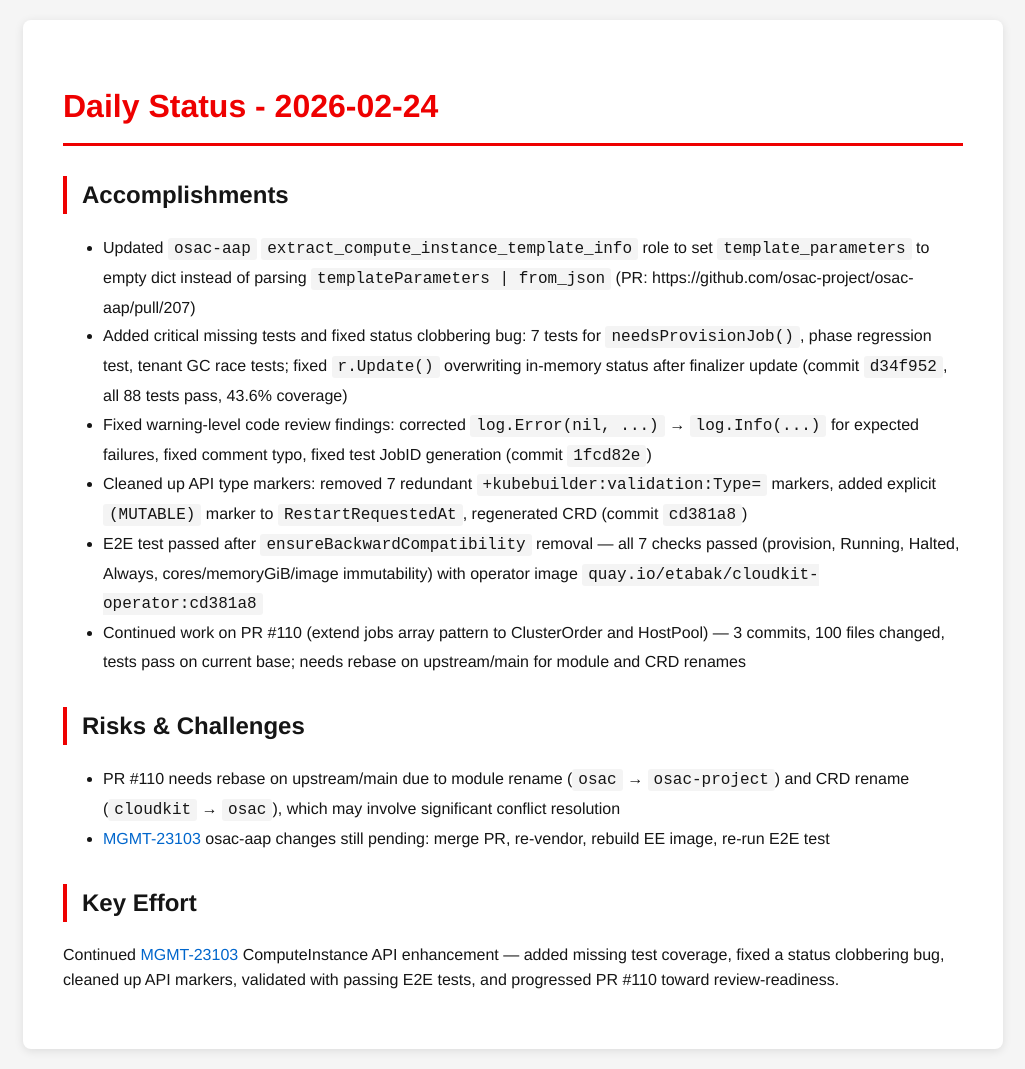
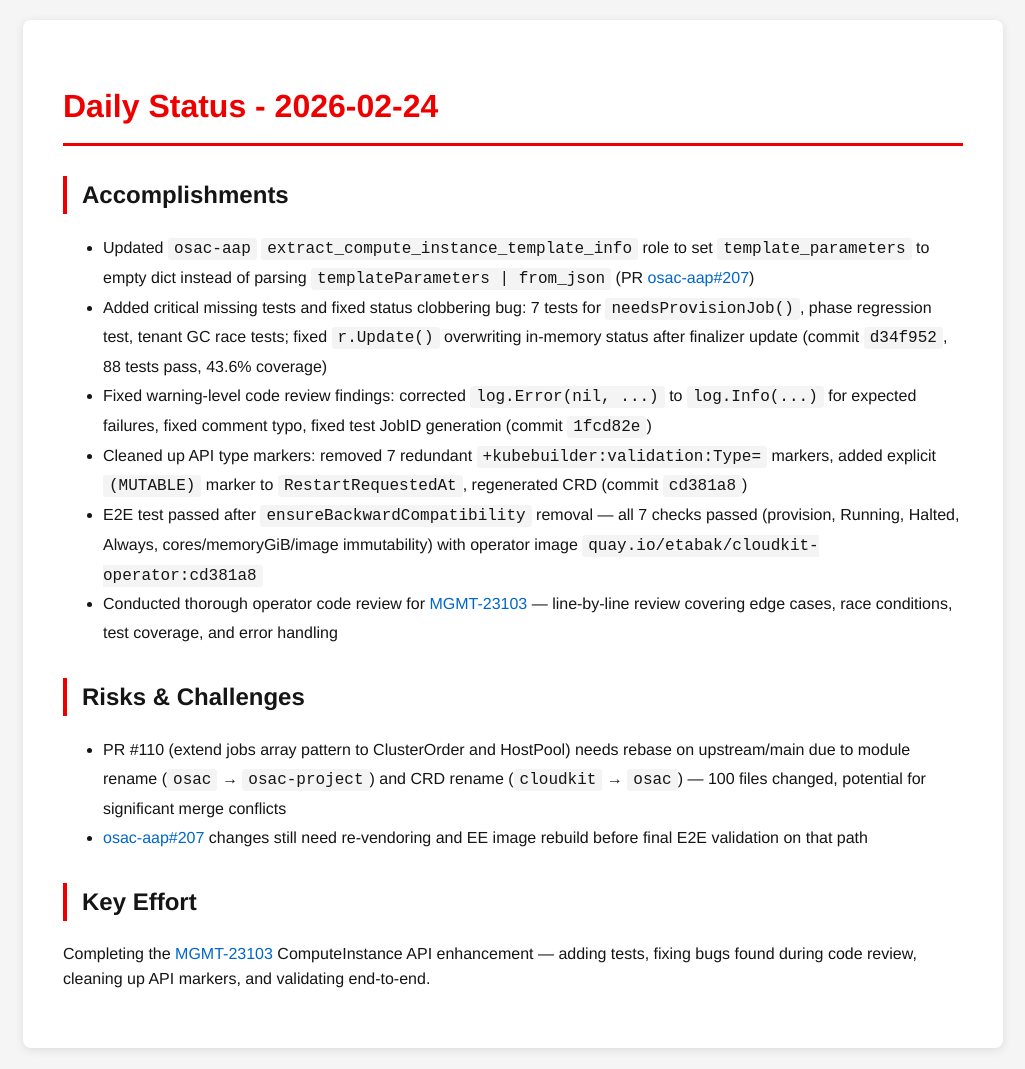
Before and after one commit to tzvatot/daily-status, a Jekyll site: the page built from 2026-02-24.md, in a window 1280 px wide. Shown: the whole page, without its empty margins (127-1152 px from the left). Built offline with Jekyll 4.4.1, drawn with Linux system fonts in a browser that asks for light colours.

Commit message:
Daily status update - 2026-02-24

```diff
--- a/2026-02-24.md
+++ b/2026-02-24.md
@@ -7,16 +7,19 @@ date: 2026-02-24
 # Daily Status - 2026-02-24
 
 ## Accomplishments
-- Updated `osac-aap` `extract_compute_instance_template_info` role to set `template_parameters` to empty dict instead of parsing `templateParameters | from_json` (PR: https://github.com/osac-project/osac-aap/pull/207)
-- Added critical missing tests and fixed status clobbering bug: 7 tests for `needsProvisionJob()`, phase regression test, tenant GC race tests; fixed `r.Update()` overwriting in-memory status after finalizer update (commit `d34f952`, all 88 tests pass, 43.6% coverage)
-- Fixed warning-level code review findings: corrected `log.Error(nil, ...)` → `log.Info(...)` for expected failures, fixed comment typo, fixed test JobID generation (commit `1fcd82e`)
+
+- Updated `osac-aap` `extract_compute_instance_template_info` role to set `template_parameters` to empty dict instead of parsing `templateParameters | from_json` (PR [osac-aap#207](https://github.com/osac-project/osac-aap/pull/207))
+- Added critical missing tests and fixed status clobbering bug: 7 tests for `needsProvisionJob()`, phase regression test, tenant GC race tests; fixed `r.Update()` overwriting in-memory status after finalizer update (commit `d34f952`, 88 tests pass, 43.6% coverage)
+- Fixed warning-level code review findings: corrected `log.Error(nil, ...)` to `log.Info(...)` for expected failures, fixed comment typo, fixed test JobID generation (commit `1fcd82e`)
 - Cleaned up API type markers: removed 7 redundant `+kubebuilder:validation:Type=` markers, added explicit `(MUTABLE)` marker to `RestartRequestedAt`, regenerated CRD (commit `cd381a8`)
 - E2E test passed after `ensureBackwardCompatibility` removal — all 7 checks passed (provision, Running, Halted, Always, cores/memoryGiB/image immutability) with operator image `quay.io/etabak/cloudkit-operator:cd381a8`
-- Continued work on PR #110 (extend jobs array pattern to ClusterOrder and HostPool) — 3 commits, 100 files changed, tests pass on current base; needs rebase on upstream/main for module and CRD renames
+- Conducted thorough operator code review for [MGMT-23103](https://issues.redhat.com/browse/MGMT-23103) — line-by-line review covering edge cases, race conditions, test coverage, and error handling
 
 ## Risks & Challenges
-- PR #110 needs rebase on upstream/main due to module rename (`osac` → `osac-project`) and CRD rename (`cloudkit` → `osac`), which may involve significant conflict resolution
-- [MGMT-23103](https://issues.redhat.com/browse/MGMT-23103) osac-aap changes still pending: merge PR, re-vendor, rebuild EE image, re-run E2E test
+
+- PR #110 (extend jobs array pattern to ClusterOrder and HostPool) needs rebase on upstream/main due to module rename (`osac` → `osac-project`) and CRD rename (`cloudkit` → `osac`) — 100 files changed, potential for significant merge conflicts
+- [osac-aap#207](https://github.com/osac-project/osac-aap/pull/207) changes still need re-vendoring and EE image rebuild before final E2E validation on that path
 
 ## Key Effort
-Continued [MGMT-23103](https://issues.redhat.com/browse/MGMT-23103) ComputeInstance API enhancement — added missing test coverage, fixed a status clobbering bug, cleaned up API markers, validated with passing E2E tests, and progressed PR #110 toward review-readiness.
+
+Completing the [MGMT-23103](https://issues.redhat.com/browse/MGMT-23103) ComputeInstance API enhancement — adding tests, fixing bugs found during code review, cleaning up API markers, and validating end-to-end.
```
